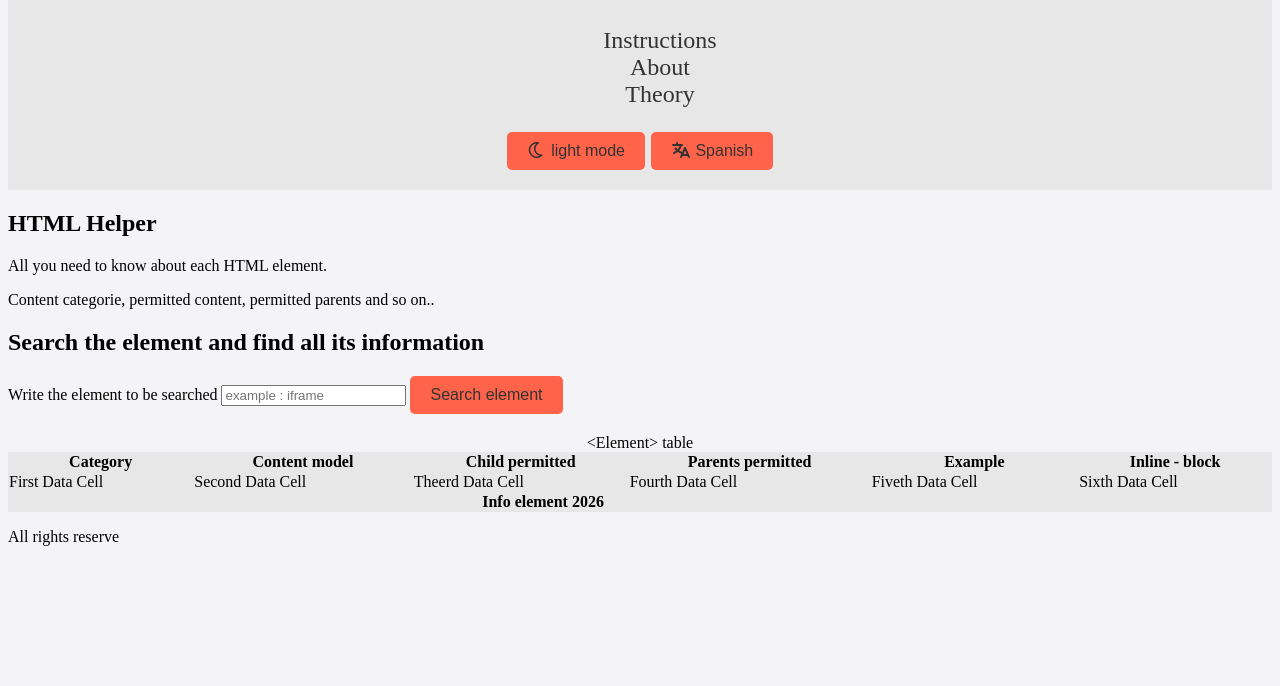
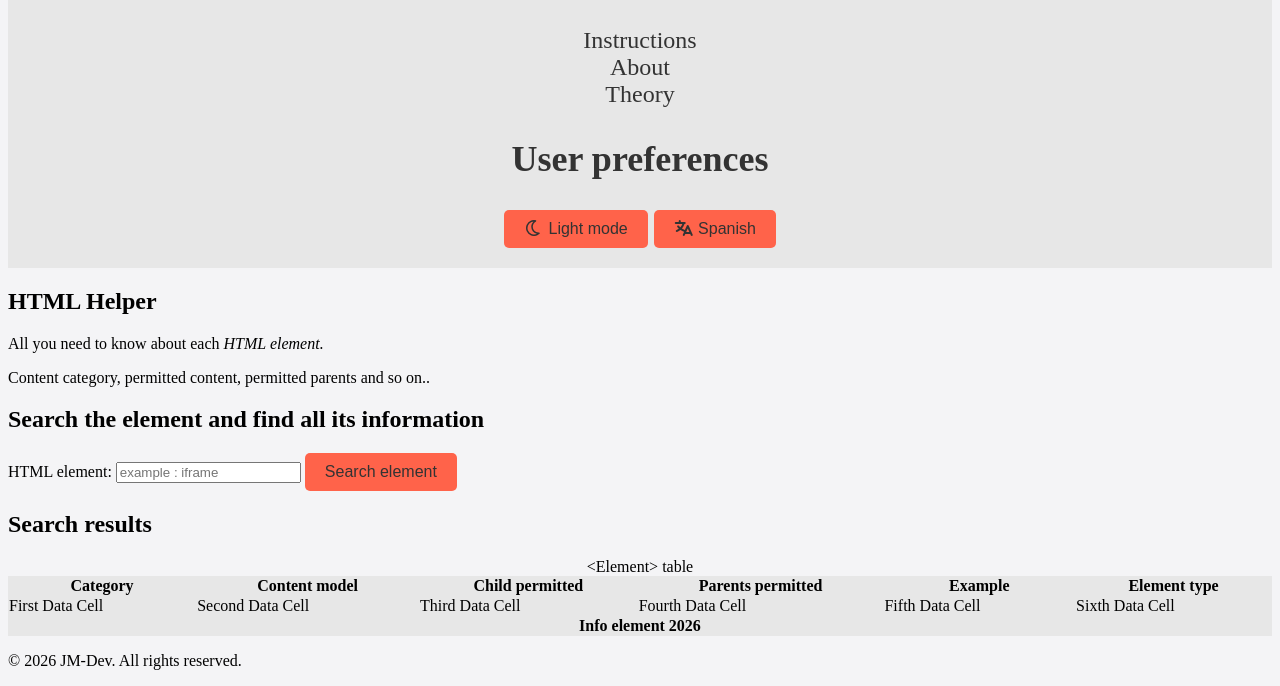
Before and after one commit to KhadaJhiin/HTML-helper, a plain HTML site: page 6-MATER-PROJECT/index.html in a window 1280 px wide. Shown: the part 176-862 px from the top of the page. Before the commit the page ends 800 px from the top, so only its background shows below. Drawn offline with Linux system fonts and the light colour scheme.

Commit message:
semantic html done

```diff
--- a/6-MATER-PROJECT/index.html
+++ b/6-MATER-PROJECT/index.html
@@ -3,13 +3,13 @@
 <head>
     <meta charset="UTF-8">
     <meta name="viewport" content="width=device-width, initial-scale=1.0">
-    <link rel="stylesheet" href="https://cdnjs.cloudflare.com/ajax/libs/font-awesome/7.0.1/css/all.min.css"/>
-    <link rel="stylesheet" href="./styles.css"/>
+    <link rel="stylesheet" href="https://cdnjs.cloudflare.com/ajax/libs/font-awesome/7.0.1/css/all.min.css">
+    <link rel="stylesheet" href="./styles.css">
     <title>Index</title>
 </head>
 <body>
     <header>
-        <img src="./assets/logo.svg" alt="Logo JM-Dev developer enterprice">
+        <img src="./assets/logo.svg" alt="JM-Dev company logo">
         <nav>
             <ul>
                 <li><a href="#">Instructions</a></li>
@@ -17,28 +17,29 @@
                 <li><a href="#">Theory</a></li>
             </ul>
         </nav>
-        <section>
+        <aside>
+            <h2>User preferences</h2>
             <button type="button">
                 <i class="fa-regular fa-moon"></i>
-                light mode
+                Light mode
             </button>
             <button type="button">
                 <i class="fa-solid fa-language"></i>
                 Spanish
             </button>
-        </section>
+        </aside>
     </header>
 
     <main>
         <section>
             <h1>HTML Helper</h1>
-            <p>All you need to know about each HTML element.</p>
-            <p>Content categorie, permitted content, permitted parents and so on..</p>
+            <p>All you need to know about each <em>HTML element.</em></p>
+            <p>Content category, permitted content, permitted parents and so on..</p>
         </section>
         <section>
             <h2>Search the element and find all its information</h2>
             <form action="#">
-                <label for="searcher">Write the element to be searched</label>
+                <label for="searcher">HTML element: </label>
                 <input
                 required
                 id="searcher"
@@ -52,7 +53,8 @@
             </form>
         </section>
 
-        <section>
+        <article>
+            <h2>Search results</h2>
             <table>
                 <caption>&lt;Element&gt; table</caption>
                 <thead>
@@ -62,7 +64,7 @@
                         <th>Child permitted</th>
                         <th>Parents permitted</th>
                         <th>Example</th>
-                        <th>Inline - block</th>
+                        <th>Element type</th>
                     </tr>
                 </thead>
                 <tbody>
@@ -74,13 +76,13 @@
                             Second Data Cell
                         </td>
                         <td>
-                            Theerd Data Cell
+                            Third Data Cell
                         </td>
                         <td>
                             Fourth Data Cell
                         </td>
                         <td>
-                            Fiveth Data Cell
+                            Fifth Data Cell
                         </td>
                         <td>
                             Sixth Data Cell
@@ -89,15 +91,15 @@
                 </tbody>
                 <tfoot>
                     <tr>
-                        <th colspan="5">Info element 2026</th>
+                        <th colspan="6">Info element 2026</th>
                     </tr>
                 </tfoot>
             </table>
-        </section>
+        </article>
     </main>
 
     <footer>
-        <p>All rights reserve</p>
+        <p>© 2026 JM-Dev. All rights reserved.</p>
     </footer>
 </body>
 </html>
--- a/6-MATER-PROJECT/styles.css
+++ b/6-MATER-PROJECT/styles.css
@@ -26,6 +26,7 @@ header nav ul li a{
 
 header nav ul{
     list-style: none;
+    padding: 0;
 }
 
 
```
Also changed, not shown: 2 other files.
